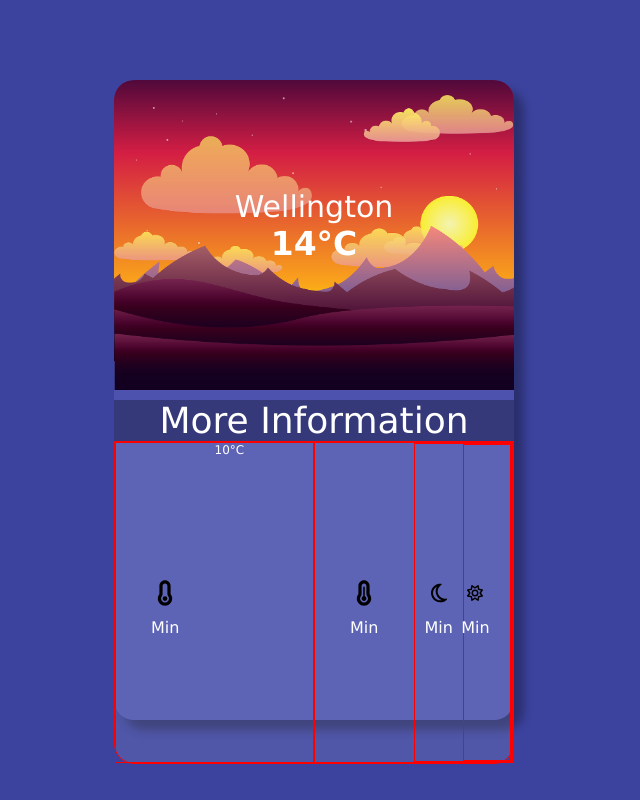
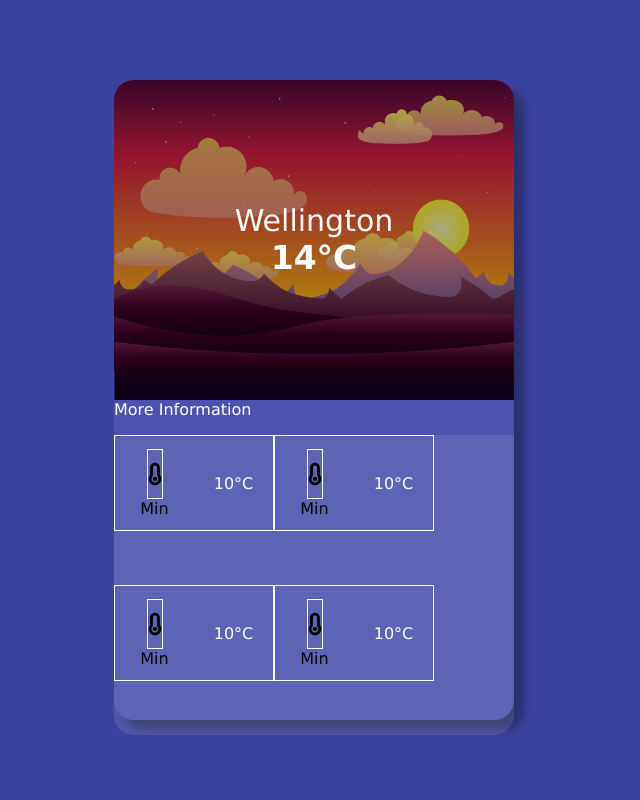
Before and after one commit to Jean-PierreScholtz/weather, an Angular app: page / in a window 1280 px wide. Shown: the whole page, without its empty margins (326-966 px from the left). Built offline with nearby package versions, Linux system fonts and the light colour scheme.

Commit message:
recent commit and column build on UI

```diff
--- a/src/app/app.component.html
+++ b/src/app/app.component.html
@@ -1,5 +1,5 @@
 <div class="container">
-  <div class="output-data">
+  <div class="upper-data">
     <img src="../assets/landscape-1844226_1280.png" *ngIf="14 > 15" width="410px" height="310px">
     <img src="../assets/landscape-1844230_1280.png" *ngIf="14 <= 15" width="410px" height="310px" >
 
@@ -22,8 +22,37 @@
             10°C
           </div>
         </div>
+        <div class="info-block">
+          <div class="info-block-label">
+            <img src="../assets/temperature-empty-solid.svg" width="50px" height="50px">
+            <span>Min</span>
+          </div>
+          <div class="info-block-value">
+            10°C
+          </div>
+        </div>
+        <div class="info-block">
+          <div class="info-block-label">
+            <img src="../assets/temperature-empty-solid.svg" width="50px" height="50px">
+            <span>Min</span>
+          </div>
+          <div class="info-block-value">
+            10°C
+          </div>
+        </div>
+        <div class="info-block">
+          <div class="info-block-label">
+            <img src="../assets/temperature-empty-solid.svg" width="50px" height="50px">
+            <span>Min</span>
+          </div>
+          <div class="info-block-value">
+            10°C
+          </div>
+        </div>
+          </div>
+        </div>
 
-        <div class="info-block">
+        <!-- <div class="info-block">
           <div class="info-block-label">
             <img src="../assets/temperature-three-quarters-solid.svg" width="50px" height="50px">
             <span>Min</span>
@@ -39,11 +68,11 @@
               <div class="info-block-label">
                 <img src="../assets/sun-regular.svg" width="50px" height="50px">
                 <span>Min</span>
-              </div>
+              </div> -->
 
       </div>
-  </div>
-</div>
+
+
 
 
 <router-outlet></router-outlet>
--- a/src/styles.scss
+++ b/src/styles.scss
@@ -20,7 +20,7 @@ body {
     width: 100%;
     height: 100vh;
     background: var(--blue-1);
-
+    // Adjusts image container to the center of the page
     display: flex;
     justify-content: center;
     align-items: center;
@@ -32,7 +32,7 @@ body {
     border-radius: 20px;
     box-shadow: 10px 10px 10px var(--shadow-dark);
 }
-.output-data{
+.upper-data  {
     position: relative;
     overflow: hidden;
     width: 100%;
@@ -51,13 +51,13 @@ body {
     position: relative;
     z-index: 1;
     width: 100%;
-    height: 20%;
-    background-color: none;
+    height: 100%;
+    background-color: var(--shadow-dark);
     display: flex;
     flex-direction: column;
     align-items: center;
     justify-content: center;
-    transform: translateX(0) translateY(-200px)
+
 }
 .location {
     color: var(--white);
@@ -71,51 +71,53 @@ body {
     font-family: Verdana, Geneva, Tahoma, sans-serif;
     text-align: center;
    font-size: 33px;
-   font-weight: 600;
+   font-weight: 900;
+}
+.more-info-label{
+    color: var(--white);
 }
 .more-info-container{
-    border: 1px solid red;
     background-color: var(--shadow-light);
     border-bottom-left-radius: 20px;
     border-bottom-right-radius: 20px;
-    margin-top: 1 em;
-    height: 323px;
+    margin-top: 1em;
+    height: 300px;
 
     display: flex;
     flex-direction: row;
     flex-wrap: wrap;
 }
-.more-info-label{
-    background: var(--shadow-dark);
-    color: var(--white);
-    font-weight: 400;
-    font-size: 36px;
-    display: flex;
-    align-items: center;
-    justify-content: center;
-    position: relative;
-}
 .info-block{
-    border: 1px solid red;
-    width: 50%;
+    width: 40%;
     display: flex;
     flex-direction: row;
+    border: 1px solid white;
+    height: 32%;
+
 }
 .info-block-label{
+
     width: 50%;
-    display: flex;
     flex-direction: column;
     justify-content: center;
     align-items: center;
+    display: flex;
 }
-.info-block-label img{
-    width: 16px;
+.info-block img{
+    width: 1em;
+    border: 1px solid white;
+    padding: 0;
+    margin: 0;
+
 }
-.info-block-label span {
+.info-label span {
     color: var(--white);
-    font-size: 16px;
+    font-size: 0.8em;
 }
 .info-block-value {
+    width: 50%;
+    display: flex;
+    justify-content: center;
+    align-items: center;
     color: var(--white);
-    font-size: 12px;
 }
```
